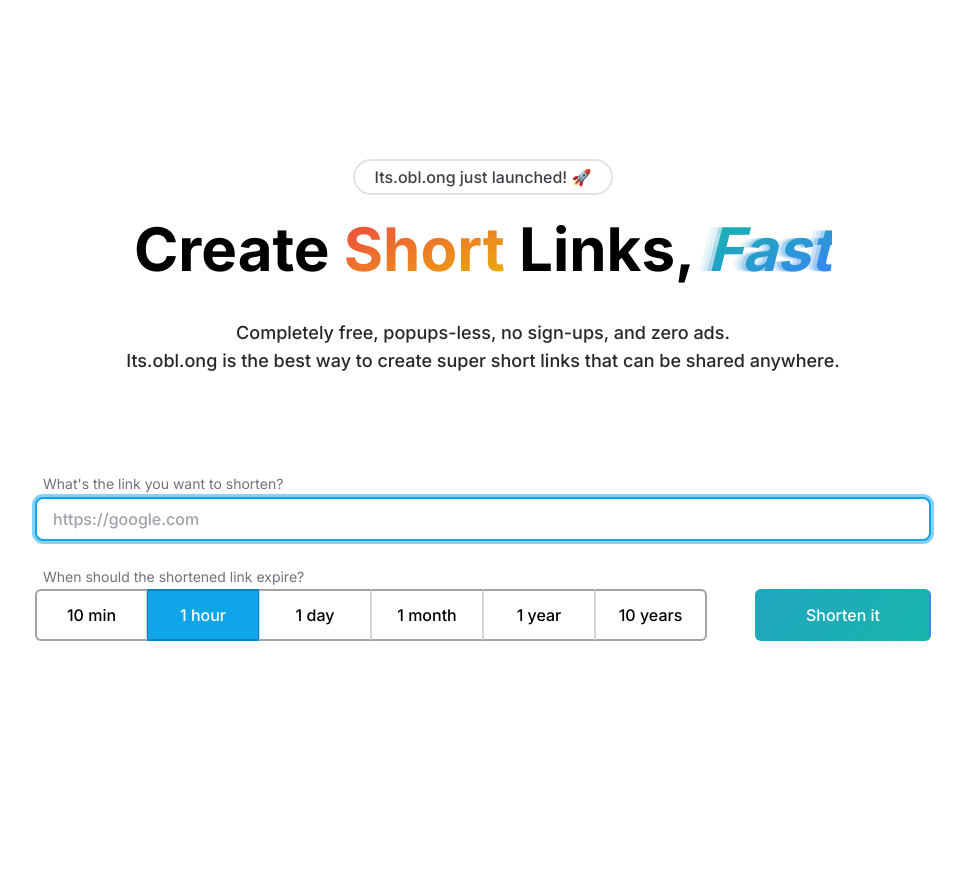
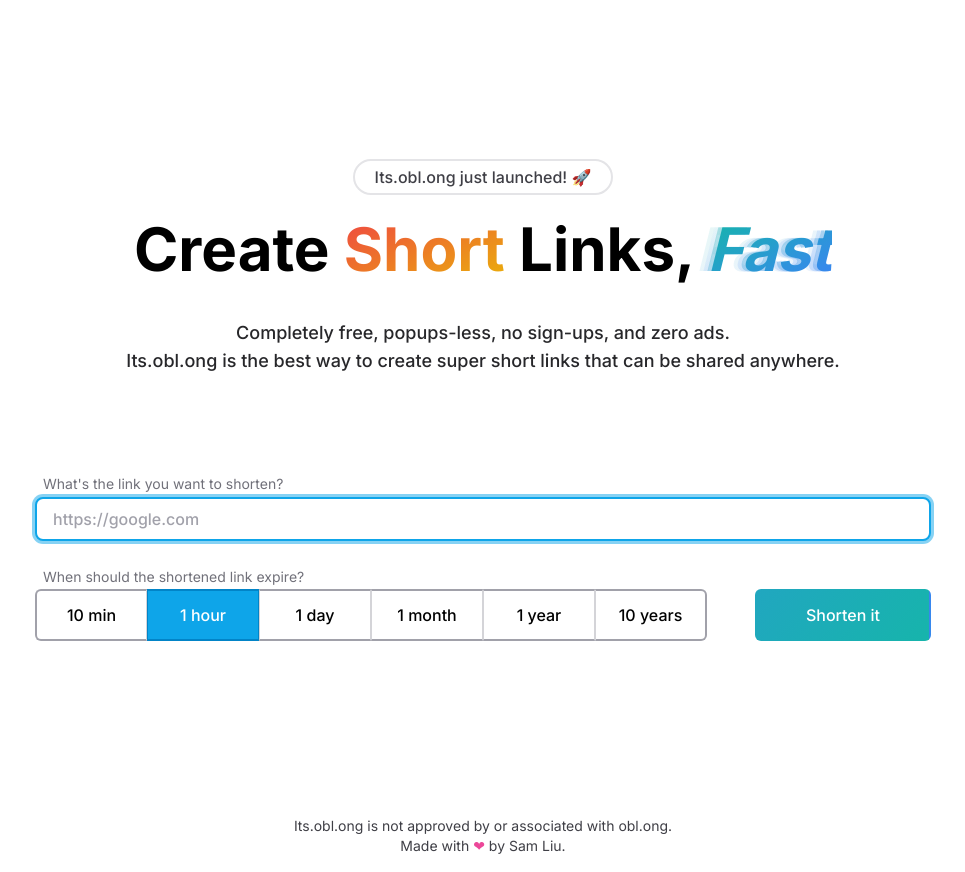
Before and after one commit to samdev-7/its-oblong, a SvelteKit app: page / in a window 1280 px wide. Shown: the whole page, without its empty margins (157-1122 px from the left). Before the commit the page ends 800 px from the top, so only its background shows below. Built offline with nearby package versions, Linux system fonts and the light colour scheme; no server answers.

Commit message:
Add footer

```diff
--- a/src/routes/+layout.svelte
+++ b/src/routes/+layout.svelte
@@ -3,3 +3,18 @@
 </script>
 
 <slot />
+
+<footer class="py-4 text-center text-sm text-zinc-700">
+	<p>
+		Its.obl.ong is not approved by or associated with <a
+			href="https://obl.ong"
+			target="_blank"
+			rel="noopener"
+			class="hover:underline">obl.ong</a
+		>.
+	</p>
+	<p>
+		Made with <span class="text-pink-500">❤</span> by
+		<a href="https://samliu.dev" target="_blank" class="hover:underline">Sam Liu</a>.
+	</p>
+</footer>
```
